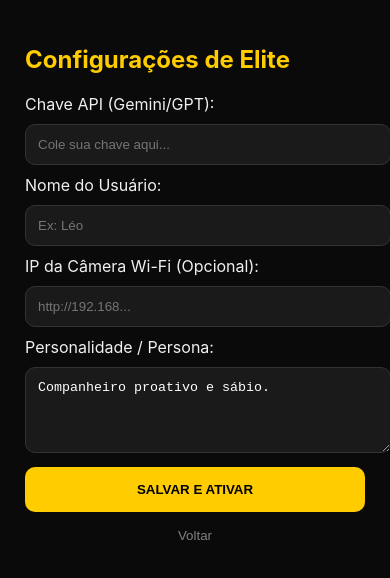
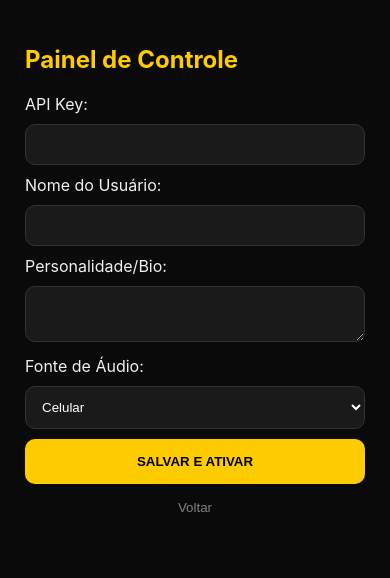
Before and after one commit to leocantam13-ctrl/lionel-ai, a website: page www/index.html in a window 390 px wide. Both pictures are taken after a click on the button 357 px from the left and 29 px from the top of the page. Drawn offline with Linux system fonts and the light colour scheme; some packages are replaced by stand-ins of ours; some icons are missing.

Commit message:
Update index.html

```diff
--- a/www/index.html
+++ b/www/index.html
@@ -3,68 +3,52 @@
 <head>
     <meta charset="UTF-8">
     <meta name="viewport" content="width=device-width, initial-scale=1.0, viewport-fit=cover">
-    <title>Lionel v4 - Elite</title>
+    <title>Lionel v4 Elite</title>
     <link rel="stylesheet" href="https://cdnjs.cloudflare.com/ajax/libs/font-awesome/6.0.0/css/all.min.css">
     <style>
         :root { --gold: #ffcc00; --dark: #0a0a0a; --card: #151515; --text: #f0f0f0; }
         body { background: var(--dark); color: var(--text); font-family: 'Inter', sans-serif; margin: 0; display: flex; flex-direction: column; height: 100vh; overflow: hidden; }
         header { padding: 15px; background: var(--card); border-bottom: 1px solid var(--gold); display: flex; justify-content: space-between; align-items: center; z-index: 100; }
-
-        /* Monitor de Vídeo */
         #camera-monitor { width:100%; height:180px; background:#000; border-bottom:1px solid #333; position:relative; }
         #video-preview { width:100%; height:100%; object-fit:cover; }
-
-        /* Chat */
-        #chat-flow { flex: 1; overflow-y: auto; padding: 15px; display: flex; flex-direction: column; gap: 10px; background: linear-gradient(to bottom, #111, #080808); }
-        .msg { padding: 12px; border-radius: 18px; max-width: 85%; font-size: 0.95rem; line-height: 1.4; }
+        #chat-flow { flex: 1; overflow-y: auto; padding: 15px; display: flex; flex-direction: column; gap: 10px; background: #080808; }
+        .msg { padding: 12px; border-radius: 18px; max-width: 85%; font-size: 0.95rem; }
         .lionel-msg { align-self: flex-start; background: #222; border: 1px solid #333; color: var(--gold); }
         .user-msg { align-self: flex-end; background: var(--gold); color: #000; }
-
-        /* Configurações */
         #settings { display: none; position: fixed; top: 0; left: 0; width: 100%; height: 100%; background: var(--dark); z-index: 2000; padding: 25px; box-sizing: border-box; overflow-y: auto; }
-        input, select, textarea { width: 100%; padding: 12px; margin: 10px 0; background: #1a1a1a; border: 1px solid #333; color: white; border-radius: 10px; }
+        input, textarea, select { width: 100%; padding: 12px; margin: 10px 0; background: #1a1a1a; border: 1px solid #333; color: white; border-radius: 10px; box-sizing: border-box; }
         .btn-save { background: var(--gold); color: black; font-weight: bold; padding: 15px; border: none; width: 100%; border-radius: 10px; cursor: pointer; }
-
-        /* Input */
         .input-box { padding: 15px; background: var(--card); display: flex; gap: 10px; align-items: center; }
         .main-input { flex: 1; background: #222; border: none; padding: 12px; border-radius: 25px; color: white; outline: none; }
     </style>
 </head>
 <body>
-
 <header>
     <div style="color:var(--gold); font-weight:bold;"><i class="fas fa-lion"></i> LIONEL V4</div>
     <button onclick="toggleMenu()" style="background:none; border:none; color:var(--gold); font-size:1.4rem;"><i class="fas fa-sliders"></i></button>
 </header>
-
 <div id="camera-monitor">
     <video id="video-preview" autoplay playsinline></video>
-    <div style="position:absolute; top:10px; right:10px; color:#00ff00; font-size:0.7rem;"><i class="fas fa-circle"></i> LIVE</div>
+    <div id="cam-label" style="position:absolute; bottom:10px; left:10px; background:rgba(0,0,0,0.5); font-size:10px; padding:3px;">Câmera: Dia a Dia</div>
 </div>
-
 <div id="settings">
-    <h2 style="color:var(--gold);">Configurações de Elite</h2>
-    <label>Chave API (Gemini/GPT):</label>
-    <input type="password" id="apiKey" placeholder="Cole sua chave aqui...">
-    <label>Nome do Usuário:</label>
-    <input type="text" id="userName" placeholder="Ex: Léo">
-    <label>IP da Câmera Wi-Fi (Opcional):</label>
-    <input type="text" id="camIp" placeholder="http://192.168...">
-    <label>Personalidade / Persona:</label>
-    <textarea id="aiBio" style="height:60px;">Companheiro proativo e sábio.</textarea>
+    <h2 style="color:var(--gold);">Painel de Controle</h2>
+    <label>API Key:</label><input type="password" id="apiKey">
+    <label>Nome do Usuário:</label><input type="text" id="userName">
+    <label>Personalidade/Bio:</label><textarea id="aiBio"></textarea>
+    <label>Fonte de Áudio:</label>
+    <select id="audioSource"><option value="phone">Celular</option><option value="bt">Bluetooth</option></select>
     <button class="btn-save" onclick="saveAll()">SALVAR E ATIVAR</button>
     <button onclick="toggleMenu()" style="color:gray; background:none; border:none; width:100%; margin-top:15px;">Voltar</button>
 </div>
-
 <div id="chat-flow"></div>
-
 <div class="input-box">
-    <button style="background:none; border:none; color:gray;"><i class="fas fa-paperclip"></i></button>
-    <input type="text" id="mainInput" class="main-input" placeholder="Nova ordem...">
+    <button onclick="captureFile()" style="background:none; border:none; color:gray;"><i class="fas fa-paperclip"></i></button>
+    <input type="text" id="mainInput" class="main-input" placeholder="Comandar Lionel...">
     <button onclick="processInput()" style="background:none; border:none; color:var(--gold); font-size:1.5rem;"><i class="fas fa-arrow-up-circle"></i></button>
 </div>
-
 <script src="cordova.js"></script>
 <script src="js/index.js"></script>
+<script src="js/accessibility.js"></script>
 </body>
 </html>
```
